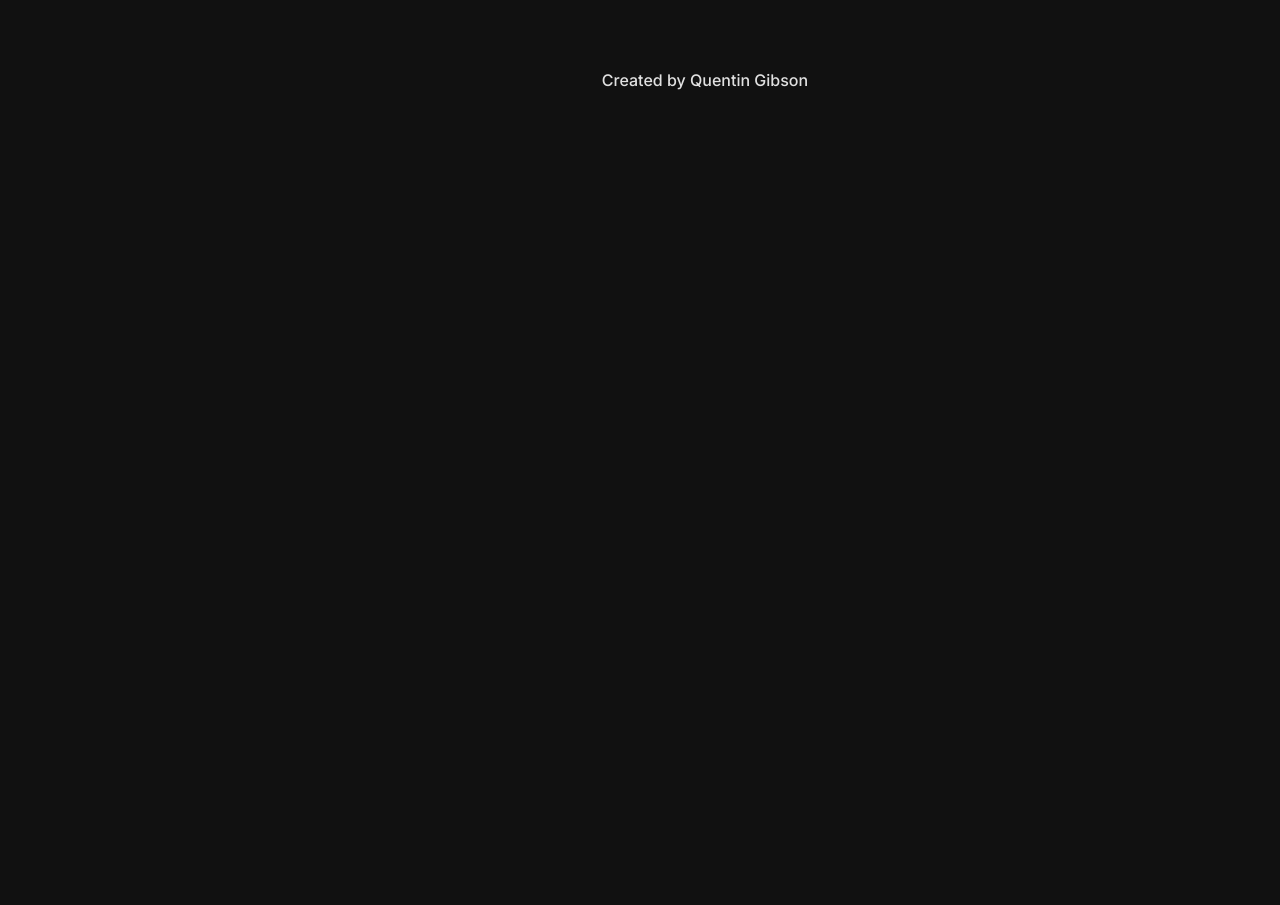
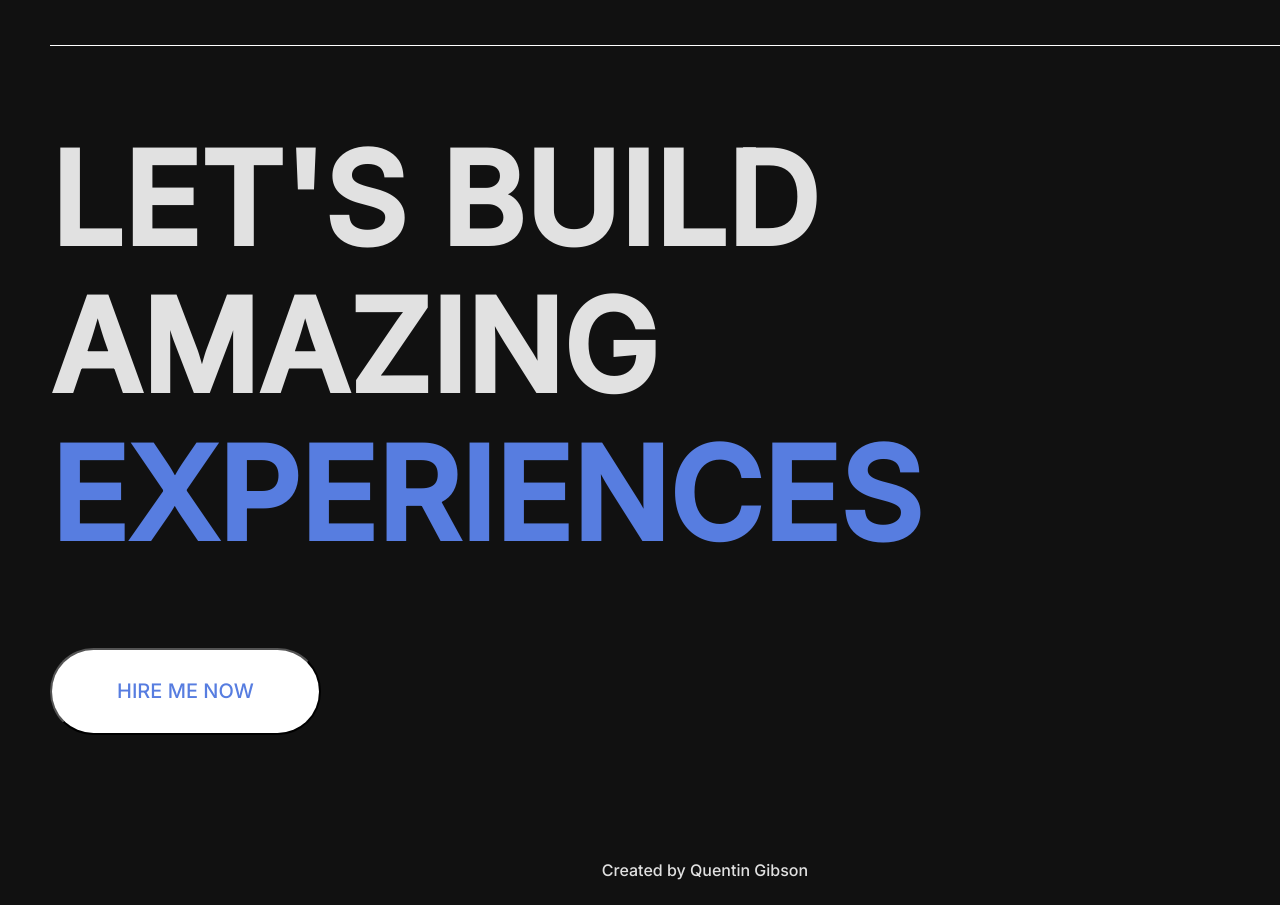
Before and after one commit to QuentinGibson/motion-portfolio, a React (Vite) app: page / in a window 1280 px wide. Shown: the part 5120-6025 px from the top of the page. Before the commit the page ends 5235 px from the top, so only its background shows below. Built offline with nearby package versions, Linux system fonts and the light colour scheme.

Commit message:
add experience to homepage

```diff
--- a/src/pages/HomePage/HomePage.tsx
+++ b/src/pages/HomePage/HomePage.tsx
@@ -3,6 +3,7 @@ import Hero from './sections/Hero/Hero'
 import Project from './sections/Project/Project'
 import Service from './sections/Service/Service'
 import Fact from './sections/Fact/Fact'
+import Experience from './sections/Experience/Experience'
 
 const HomePage = () => {
   return (
@@ -12,6 +13,7 @@ const HomePage = () => {
       <Project />
       <Service />
       <Fact />
+      <Experience />
     </>
   )
 }
--- /dev/null
+++ b/src/pages/HomePage/sections/Experience/Experience.tsx
@@ -0,0 +1,13 @@
+import './experience.css'
+const Experience = () => {
+  return (
+    <section className="experience-section">
+      <div className="experience-container">
+        <h3 className="experience-title">Let's Build Amazing <span className="experience-accent">Experiences</span></h3>
+        <button className="hire-button">Hire me now</button>
+      </div>
+    </section>
+  )
+}
+
+export default Experience
--- /dev/null
+++ b/src/pages/HomePage/sections/Experience/experience.css
@@ -0,0 +1,27 @@
+.experience-section {
+  margin: 100px 50px;
+}
+
+.experience-container {
+  border-top: 1px solid #ffffff;
+}
+
+.experience-title {
+  font-size: 8em;
+  margin: 80px 0;
+  text-transform: uppercase;
+
+}
+
+.experience-accent {
+  color: #577DE0;
+}
+
+.hire-button {
+  border-radius: 64px;
+  font-size: 20px;
+  color: #577DE0;
+  background: #ffffff;
+  text-transform: uppercase;
+  padding: 30px 65px;
+}
```
